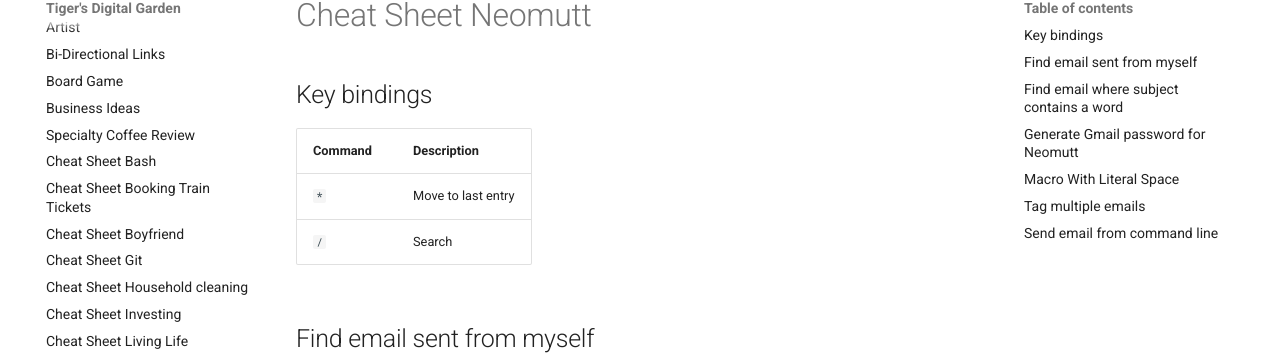
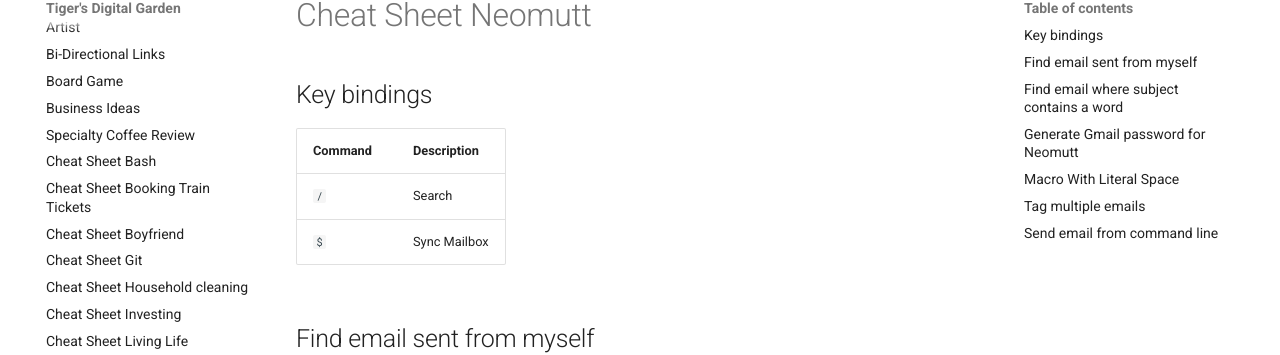
Before and after one commit to ynotstartups/notes, an MkDocs documentation site: the page built from notes/cheat-sheet-neomutt.md, in a window 1280 px wide and 900 px high. Shown: the part 103-458 px from the top of the window. Built offline with MkDocs 1.6.1 and Material for MkDocs 9.7.7, drawn with Linux system fonts in a browser that asks for light colours.

Commit message:
add key to sync mailbox

```diff
--- a/notes/cheat-sheet-neomutt.md
+++ b/notes/cheat-sheet-neomutt.md
@@ -4,8 +4,8 @@
 
 | Command | Description        |
 |---------|--------------------|
-| `*`     | Move to last entry |
 | `/`     | Search             |
+| `$`     | Sync Mailbox       |
 
 
 ## Find email sent from myself
@@ -38,7 +38,6 @@
 
 See also my [neomutt config](https://github.com/ynotstartups/dotfiles/blob/main/.neomutt_config)
 
-
 ## Macro With Literal Space
 
 Use URL encoding
```
